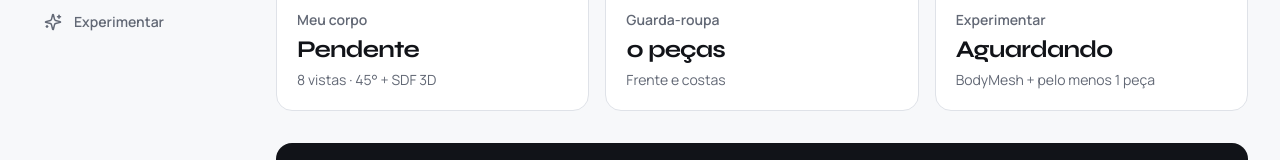
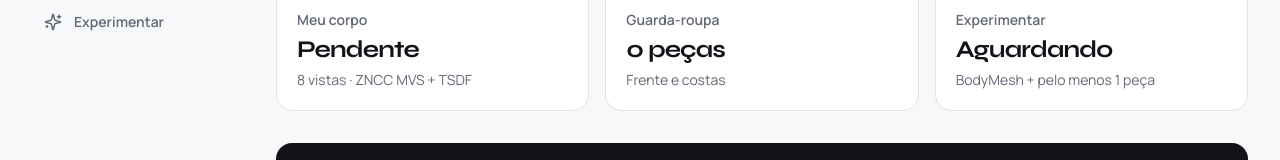
Before and after one commit to xsalles/mirro, a Next.js app: page /app in a window 1280 px wide. Shown: the part 288-448 px from the top of the page. Built offline with nearby package versions, Linux system fonts and the light colour scheme.

Commit message:
feat: surface MVS v8 on dashboard

```diff
--- a/src/app/app/page.tsx
+++ b/src/app/app/page.tsx
@@ -14,7 +14,7 @@ export default function DashboardPage() {
       <div><h1 className="font-display text-4xl font-bold tracking-[-.04em] sm:text-5xl">Seu espelho começa aqui.</h1><p className="mt-3 max-w-2xl text-[var(--muted)]">Monte a base corporal, digitalize suas peças e depois combine tudo no provador.</p></div>
       <section className="grid gap-4 md:grid-cols-3" aria-label="Progresso de configuração">
         {[
-          { href: "/app/body", icon: ScanLine, title: "Meu corpo", value: bodyReady ? "BodyMesh pronto" : "Pendente", copy: "8 vistas · 45° + SDF 3D", done: bodyReady },
+          { href: "/app/body", icon: ScanLine, title: "Meu corpo", value: bodyReady ? "BodyMesh pronto" : "Pendente", copy: "8 vistas · ZNCC MVS + TSDF", done: bodyReady },
           { href: "/app/wardrobe", icon: Shirt, title: "Guarda-roupa", value: `${garmentCount} ${garmentCount === 1 ? "peça" : "peças"}`, copy: "Frente e costas", done: garmentCount > 0 },
           { href: "/app/try-on", icon: Sparkles, title: "Experimentar", value: bodyReady && garmentCount ? "Liberado" : "Aguardando", copy: "BodyMesh + pelo menos 1 peça", done: bodyReady && garmentCount > 0 },
         ].map(({ href, icon: Icon, title, value, copy, done }) => (
```
